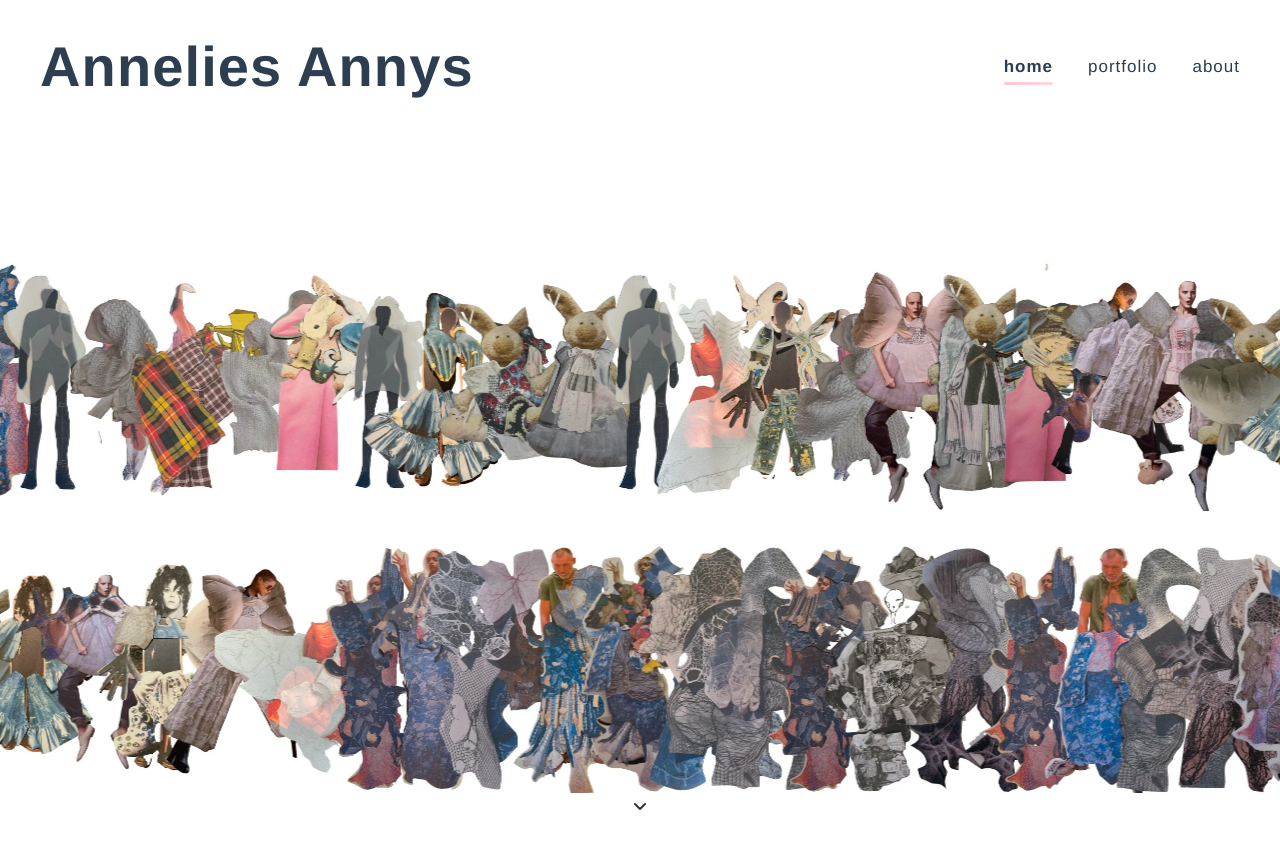
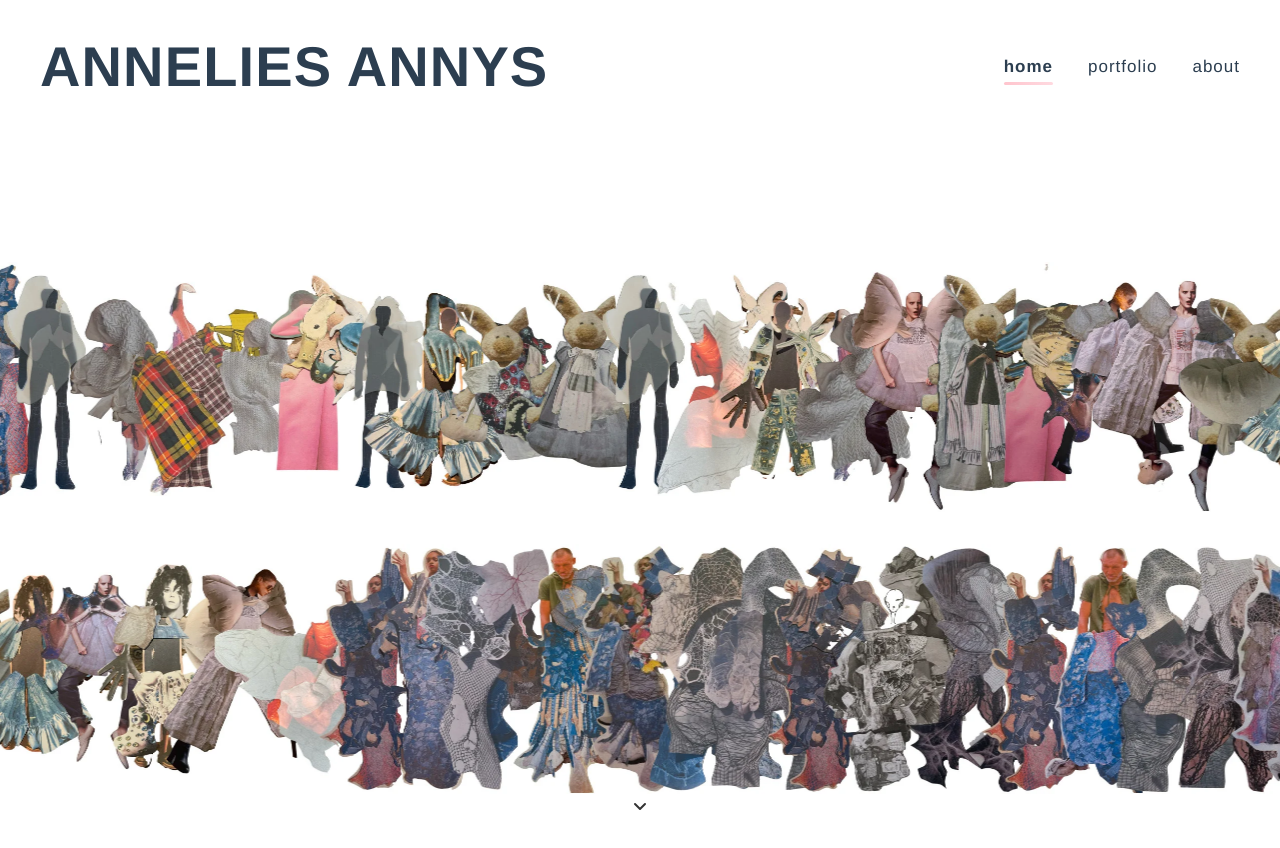
Before and after one commit to brentvervaet/anneliesannys-portfolio, a Vue app: page / in a window 1280 px wide. Shown: the top 848 px of the page. Built offline with nearby package versions, Linux system fonts and the light colour scheme.

Commit message:
fix: update page title to uppercase for consistency

```diff
--- a/src/components/AppHeader.vue
+++ b/src/components/AppHeader.vue
@@ -4,7 +4,7 @@
       <!-- Left side: Title -->
       <div class="left-section">
         <h1 class="page-title">
-          <RouterLink to="/">Annelies Annys</RouterLink>
+          <RouterLink to="/">ANNELIES ANNYS</RouterLink>
         </h1>
       </div>
 
```
